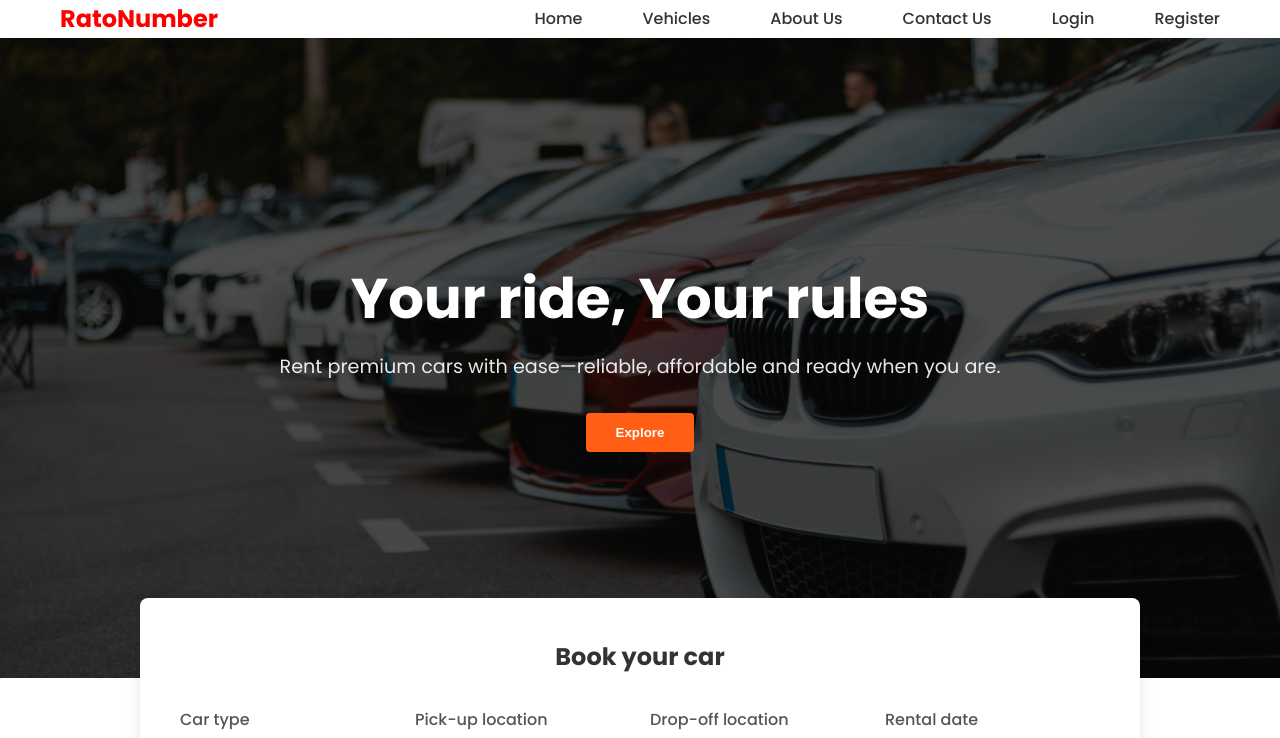
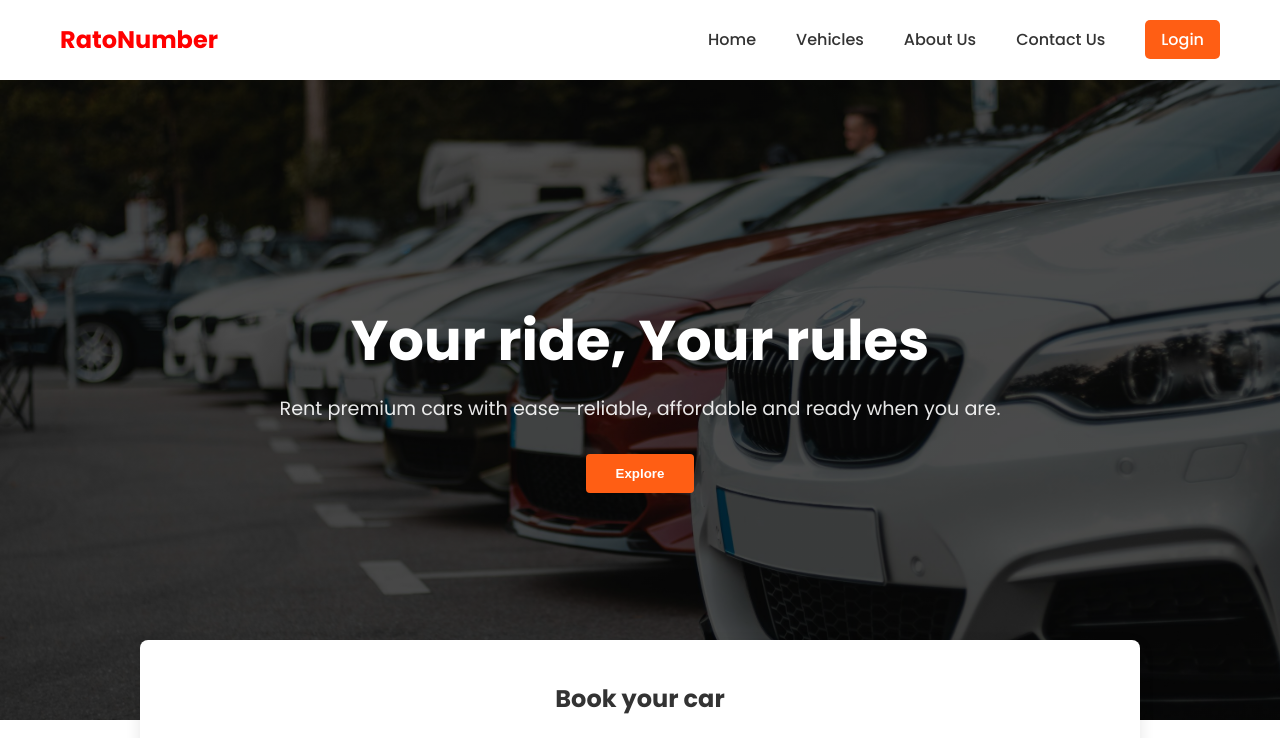
Before and after one commit to SanjeevSinjali/RatoNumber, a React (Vite) app: page / in a window 1280 px wide. Shown: the top 738 px of the page. Built offline with nearby package versions, Linux system fonts and the light colour scheme.

Commit message:
HomePage

```diff
--- a/src/components/Homepage.css
+++ b/src/components/Homepage.css
@@ -2,11 +2,12 @@
   display: flex;
   justify-content: space-between;
   align-items: center;
-  padding: 10px 40px;
+  padding: 20px 40px; /* Taller navbar */
   background-color: white;
   position: sticky;
   top: 0;
   z-index: 100;
+  height: 80px;
 }
 
 .logo {
@@ -18,7 +19,8 @@
 .nav-links {
   display: flex;
   list-style: none;
-  gap: 60px;
+  gap: 40px;
+  align-items: center;
 }
 
 .nav-links a {
@@ -32,9 +34,21 @@
   color: #ff5e14;
 }
 
+.login-button {
+  background-color: #ff5e14;
+  color: white !important;
+  padding: 8px 16px;
+  border-radius: 5px;
+  transition: background-color 0.3s;
+}
+
+.login-button:hover {
+  background-color: #e05312;
+}
+
 .hero {
   background: linear-gradient(rgba(0, 0, 0, 0.7), rgba(0, 0, 0, 0.7)),
-              url('assets/CarHomePage.jpg') no-repeat center center/cover;
+    url('assets/CarHomePage.jpg') no-repeat center center/cover;
   height: 80vh;
   display: flex;
   align-items: center;
@@ -150,16 +164,3 @@
     gap: 15px;
   }
 }
-
-.register-link {
-  background-color: #ff5e14;
-  color: white !important;
-  padding: 8px 15px;
-  border-radius: 4px;
-  transition: background-color 0.3s;
-}
-
-.register-link:hover {
-  background-color: #e05312;
-  color: white;
-}
--- a/src/components/Homepage.jsx
+++ b/src/components/Homepage.jsx
@@ -15,8 +15,9 @@
             <li><Link to="/vehicles">Vehicles</Link></li>
             <li><Link to="/about">About Us</Link></li>
             <li><Link to="/contact">Contact Us</Link></li>
-            <li><Link to="/login">Login</Link></li>
-            <li><Link to="/register">Register</Link></li>
+            <li>
+              <Link to="/login" className="login-button">Login</Link>
+            </li>
           </ul>
         </nav>
       </header>
@@ -90,7 +91,6 @@
               />
             </div>
 
-            {/* Form submit button */}
             <button
               type="submit"
               className="btn"
--- a/src/components/Login.css
+++ b/src/components/Login.css
@@ -73,7 +73,7 @@
 }
 
 .register-link a {
-  color: white;
+  color: #e05312;
   font-weight: 600;
   text-decoration: none;
 }
```
